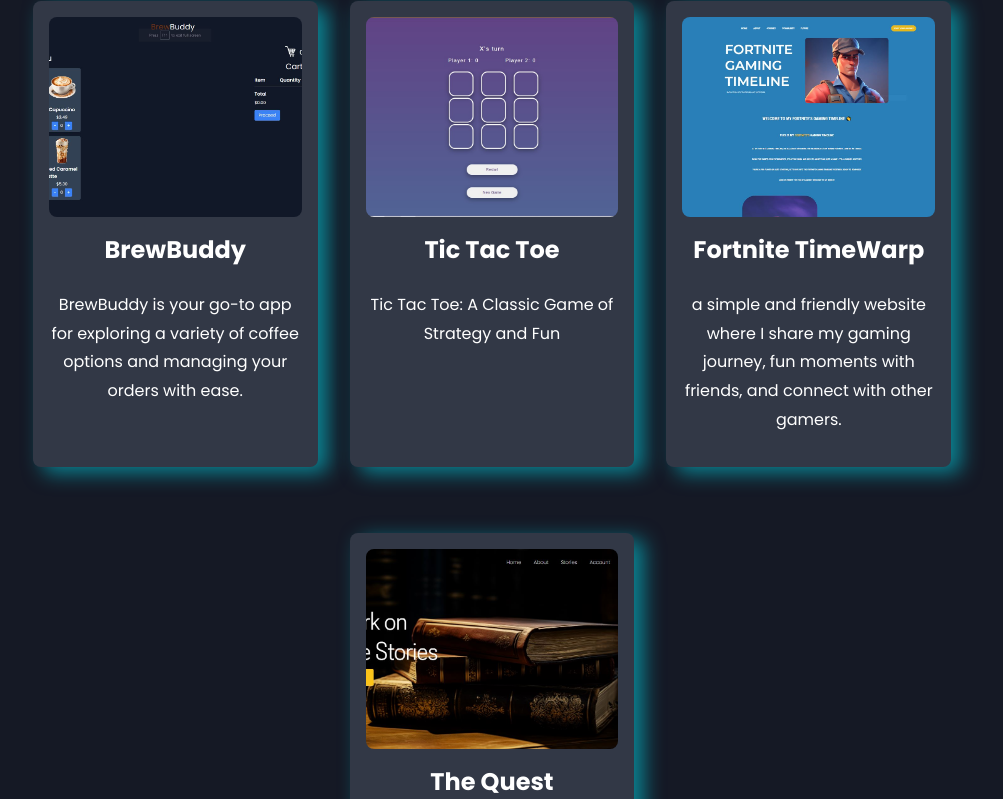
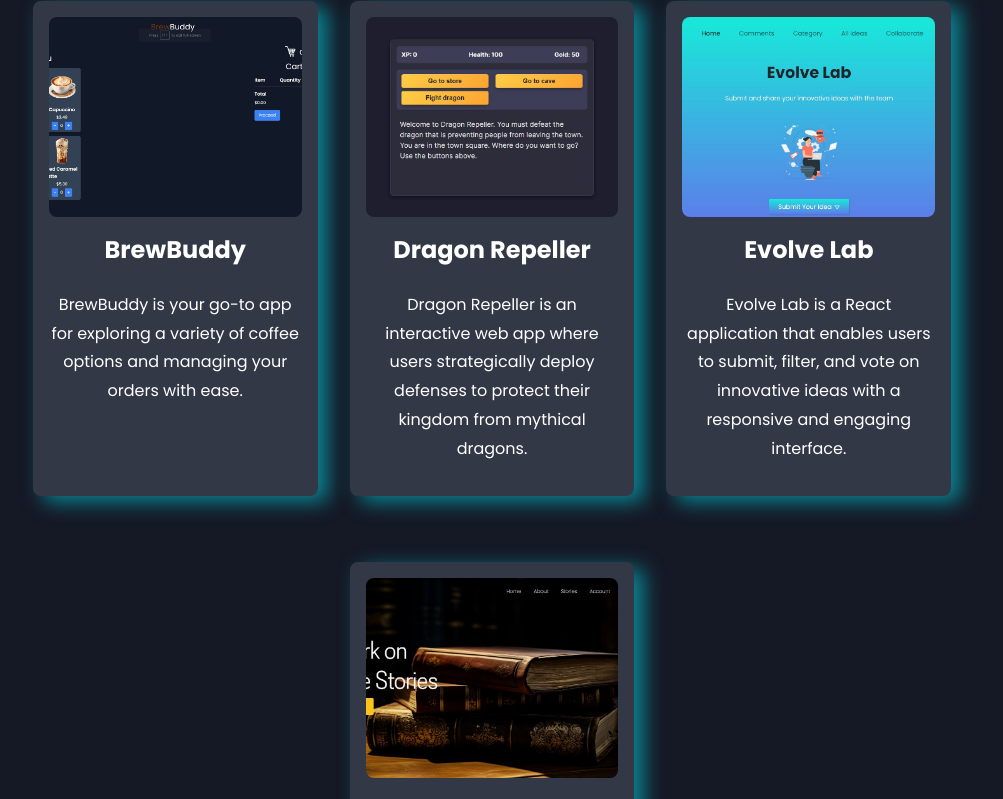
Before and after one commit to saeedhalabi/Portfolio-Website, a React (Vite) app in the folder Portfolio Website/: page / in a window 1280 px wide. Shown: the part 1826-2625 px from the top of the page, without its empty margins (148-1151 px from the left). Built offline with nearby package versions, Linux system fonts and the light colour scheme.

Commit message:
Finalize Portfolio Update

```diff
--- a/Portfolio Website/src/components/Projects.jsx
+++ b/Portfolio Website/src/components/Projects.jsx
@@ -2,9 +2,8 @@ import React from "react";
 import "./Projects.scss";
 import BrewBuddy from "../assets/brewbuddy-pic.jpeg";
 import TheQuest from "../assets/thequest.jpeg";
-import FortniteTimeWarp from "../assets/fn-timewarp.jpeg";
-import TicTacToe from "../assets/tic_tac_toe.jpg";
-
+import EvolveLab from "../assets/evolvelab.jpeg";
+import DragonRepeller from "../assets/dragonrepeller.jpeg";
 const Projects = () => {
   const projects = [
     {
@@ -17,18 +16,19 @@ const Projects = () => {
     },
     {
       id: 2,
-      title: "Tic Tac Toe",
-      description: "Tic Tac Toe: A Classic Game of Strategy and Fun",
-      image: TicTacToe,
-      liveLink: "https://saeedhalabi-tic-tac-toe-game.netlify.app/",
+      title: "Dragon Repeller",
+      description:
+        "Dragon Repeller is an interactive web app where users strategically deploy defenses to protect their kingdom from mythical dragons.",
+      image: DragonRepeller,
+      liveLink: "https://game-rpg-dragon-repeller.netlify.app/",
     },
     {
       id: 3,
-      title: "Fortnite TimeWarp",
+      title: "Evolve Lab",
       description:
-        "a simple and friendly website where I share my gaming journey, fun moments with friends, and connect with other gamers.",
-      image: FortniteTimeWarp,
-      liveLink: "https://fortnite-gaming-timeline.netlify.app/",
+        "Evolve Lab is a React application that enables users to submit, filter, and vote on innovative ideas with a responsive and engaging interface.",
+      image: EvolveLab,
+      liveLink: "https://evolve-lab.netlify.app/",
     },
     {
       id: 4,
```
Also changed, not shown: Portfolio Website/src/assets/dragonrepeller.jpeg (added), Portfolio Website/src/assets/evolvelab.jpeg (added).
